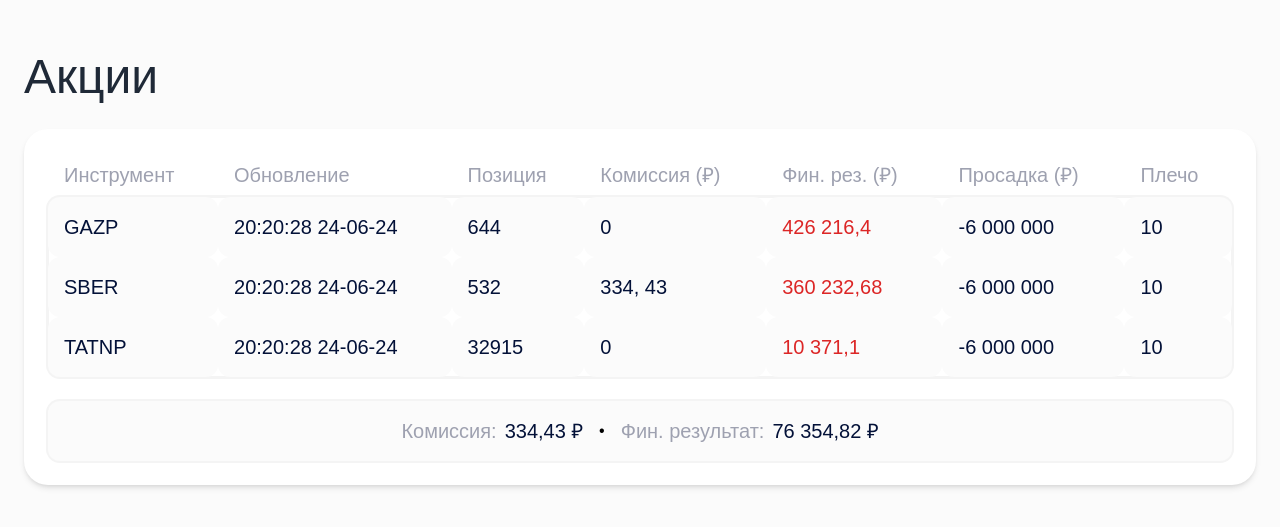
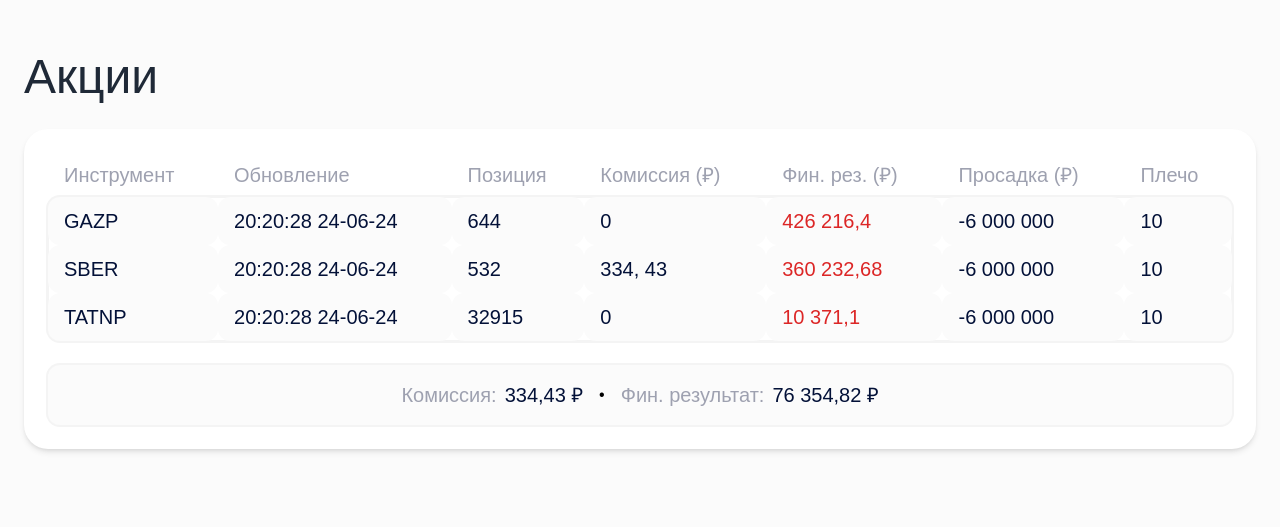
Before and after one commit to asadbr/nuxt-test-app, a Nuxt app: page / in a window 1280 px wide. Shown: the part 211-738 px from the top of the page. Built offline with nearby package versions, Linux system fonts and the light colour scheme.

Commit message:
REFACTOR: Fix reviews

```diff
--- a/components/ui/Table.vue
+++ b/components/ui/Table.vue
@@ -17,35 +17,37 @@
         <tbody class="rounded-xl bg-[#fbfbfb]">
           <tr v-for="(item, index) in items" :key="index" class="border-0">
             <td
-              class="p-4 text-xl font-normal text-[#031138] border-0 rounded-xl uppercase"
+              class="px-4 py-2.5 text-xl font-normal text-[#031138] border-0 rounded-xl uppercase"
             >
               {{ item.instrument }}
             </td>
             <td
-              class="p-4 text-xl font-normal text-[#031138] border-0 rounded-xl"
+              class="px-4 py-2.5 text-xl font-normal text-[#031138] border-0 rounded-xl"
             >
               {{ item.update }}
             </td>
             <td
-              class="p-4 text-xl font-normal text-[#031138] border-0 rounded-xl"
+              class="px-4 py-2.5 text-xl font-normal text-[#031138] border-0 rounded-xl"
             >
               {{ item.position }}
             </td>
             <td
-              class="p-4 text-xl font-normal text-[#031138] border-0 rounded-xl"
+              class="px-4 py-2.5 text-xl font-normal text-[#031138] border-0 rounded-xl"
             >
               {{ item.commission }}
             </td>
-            <td :class="['p-4 text-xl border-0 rounded-xl text-red-600']">
+            <td
+              :class="['px-4 py-2.5 text-xl border-0 rounded-xl text-red-600']"
+            >
               {{ item.financialResult }}
             </td>
             <td
-              class="px-4 text-xl font-normal text-[#031138] border-0 rounded-xl"
+              class="px-4 py-2.5 text-xl font-normal text-[#031138] border-0 rounded-xl"
             >
               {{ item.drawdown }}
             </td>
             <td
-              class="p-4 text-xl font-normal text-[#031138] border-0 rounded-xl"
+              class="px-4 py-2.5 text-xl font-normal text-[#031138] border-0 rounded-xl"
             >
               {{ item.leverage }}
             </td>
```
